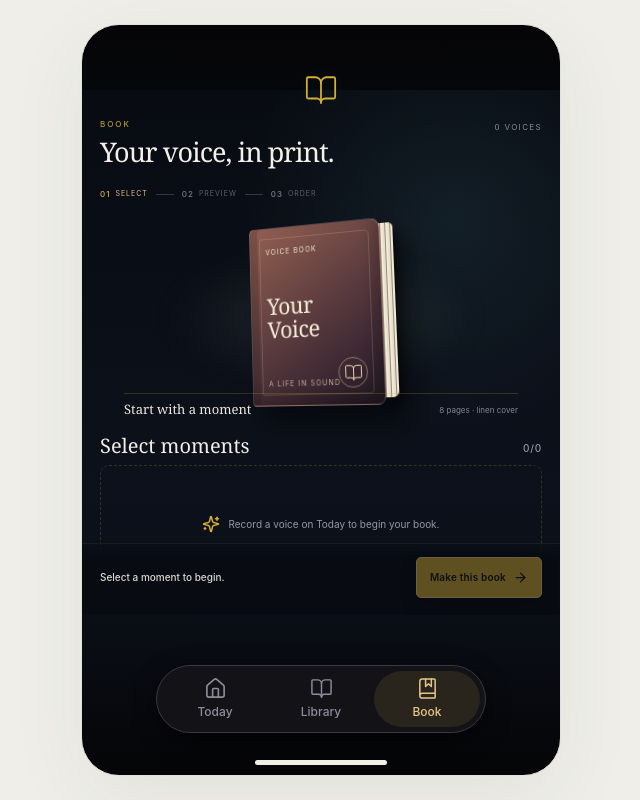
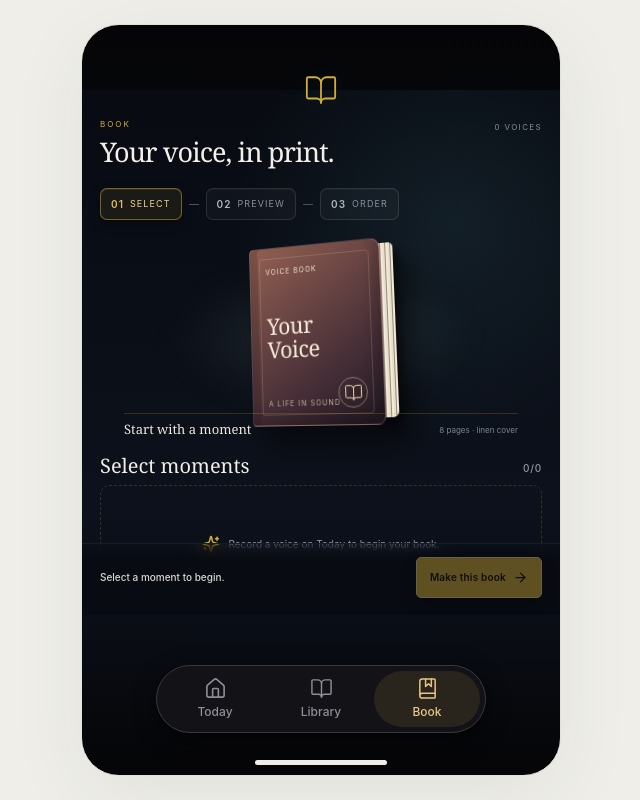
Before and after one commit to quiteqiang/lifebook, a React (Vite) app: page / in a window 1280 px wide. Both pictures are taken after a click on the button "Book". Shown: the whole page, without its empty margins (319-959 px from the left). Built offline with nearby package versions, Linux system fonts and the light colour scheme.

Commit message:
Enlarge Book order steps

```diff
--- a/styles.css
+++ b/styles.css
@@ -434,12 +434,12 @@ button:focus-visible {outline:2px solid #557862; outline-offset:5px;}
 .book-builder-header h1 { margin:8px 0 0; color:#f4efe7; font:500 27px/1.04 Georgia,serif; letter-spacing:-.035em; }
 .book-builder-header p { max-width:210px; margin:8px 0 0; color:#949ba8; font-size:10px; line-height:1.45; }
 .book-builder-voice-count { align-self:flex-start; padding-top:3px; color:#848c9b; font-size:8px; letter-spacing:.17em; white-space:nowrap; }
-.book-builder-steps { display:flex; align-items:center; gap:8px; margin:22px 0 0; color:#596170; font-size:7px; letter-spacing:.14em; }
-.book-builder-steps span { display:flex; align-items:center; gap:5px; white-space:nowrap; }
-.book-builder-steps b { color:#777f8e; font-size:8px; font-weight:500; }
-.book-builder-steps .is-current { color:#e0c37b; }
-.book-builder-steps .is-current b { color:#d4af37; }
-.book-builder-steps i { width:18px; height:1px; background:#303844; }
+.book-builder-steps { display:flex; align-items:center; gap:7px; margin:22px 0 0; color:#88909d; font-size:9px; letter-spacing:.12em; }
+.book-builder-steps span { display:flex; min-height:32px; align-items:center; gap:6px; padding:0 10px; border:1px solid #ffffff1c; border-radius:7px; background:#ffffff08; box-shadow:inset 0 1px #ffffff09; white-space:nowrap; }
+.book-builder-steps b { color:#b0b6c0; font-size:10px; font-weight:600; }
+.book-builder-steps .is-current { border-color:#d4af3780; color:#f0d487; background:#d4af3715; box-shadow:inset 0 1px #f4df9b1c,0 4px 12px #0004; }
+.book-builder-steps .is-current b { color:#e0bd56; }
+.book-builder-steps i { width:10px; height:1px; background:#4a515e; }
 .book-builder-preview { display:flex; min-height:220px; align-items:center; justify-content:center; margin:3px -8px 4px; }
 .book-builder-preview-haze { position:absolute; left:14%; right:14%; top:18%; height:68%; border-radius:50%; background:radial-gradient(ellipse,rgba(184,217,197,.13),transparent 67%); filter:blur(16px); }
 .book-builder-book { position:relative; width:152px; height:183px; transform:perspective(680px) rotateX(4deg) rotateY(-18deg) rotateZ(-2deg); transform-style:preserve-3d; filter:drop-shadow(12px 19px 14px rgba(0,0,0,.48)); transition:transform .5s cubic-bezier(.16,1,.3,1); }
```
